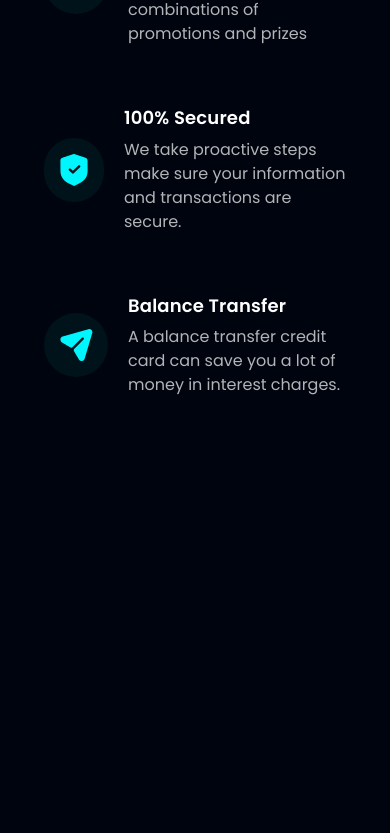
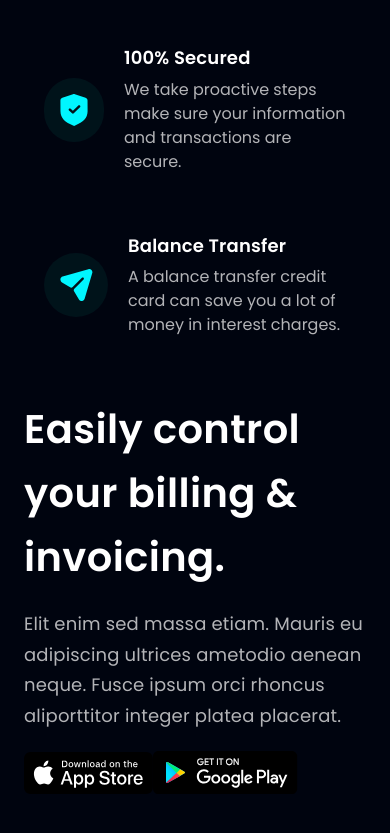
Before and after one commit to emmanuel-ademuyiwa/hooBank, a React (Create React App) app: page / in a window 390 px wide. Shown: the part 2433-3266 px from the top of the page. Before the commit the page ends 2990 px from the top, so only its background shows below. Built offline with nearby package versions, Linux system fonts and the light colour scheme.

Commit message:
Product section done

```diff
--- a/src/App.tsx
+++ b/src/App.tsx
@@ -4,6 +4,7 @@ import Navbar from "./components/Navbar/Navbar";
 import "bootstrap/dist/css/bootstrap.min.css";
 import CompanyInfo from "./components/CompanyInfo/CompanyInfo";
 import Features from "./components/Features/Features";
+import Product from "./components/Product/Product";
 
 function App() {
   return (
@@ -12,6 +13,7 @@ function App() {
       <Hero />
       <CompanyInfo />
       <Features />
+      <Product />
     </div>
   );
 }
--- /dev/null
+++ b/src/components/Product/Product.tsx
@@ -0,0 +1,26 @@
+import React from "react";
+import { bill, apple, google } from "../../assets";
+
+const Product = () => {
+  return (
+    <div className="product">
+      <div className="img--container">
+        <img src={bill} alt="" />
+      </div>
+      <div className="product--details">
+        <h1>Easily control your billing & invoicing.</h1>
+        <p>
+          Elit enim sed massa etiam. Mauris eu adipiscing ultrices ametodio
+          aenean neque. Fusce ipsum orci rhoncus aliporttitor integer platea
+          placerat.
+        </p>
+        <div className="img--flex">
+          <img src={apple} alt="apple icon" />
+          <img src={google} alt="google icon" />
+        </div>
+      </div>
+    </div>
+  );
+};
+
+export default Product;
--- a/src/sass/Features/_features.scss
+++ b/src/sass/Features/_features.scss
@@ -1,7 +1,7 @@
 @import "../variables.scss";
 
 .features {
-  padding: 140px 0;
+  padding: 80px 0;
   display: flex;
   justify-content: space-between;
 
@@ -93,6 +93,7 @@
 @media screen and (max-width: 768px) {
   .features {
     flex-direction: column;
+    padding-bottom: 40px;
     .feature--text {
       h1 {
         font-size: 40px;
--- /dev/null
+++ b/src/sass/Product/_product.scss
@@ -0,0 +1,66 @@
+@import "../variables.scss";
+
+.product {
+  display: flex;
+  justify-content: space-between;
+  align-items: center;
+
+  .img--container {
+    width: 100%;
+    max-width: 636px;
+    img {
+      width: 100%;
+    }
+  }
+
+  .product--details {
+    display: flex;
+    flex-direction: column;
+    gap: 20px;
+
+    h1 {
+      font-weight: 600;
+      font-size: 48px;
+      line-height: 160%;
+      letter-spacing: 0.01em;
+      color: $white;
+      max-width: 470px;
+    }
+
+    p {
+      font-style: normal;
+      font-weight: 400;
+      font-size: 18px;
+      line-height: 170%;
+      letter-spacing: 0.01em;
+      color: $grey;
+      width: 470px;
+    }
+  }
+}
+
+@media screen and (max-width: 765px) {
+  .product {
+    flex-direction: column-reverse;
+    gap: 80px;
+
+    .img--container {
+      width: 100%;
+    }
+
+    .product--details {
+      display: flex;
+      flex-direction: column;
+      gap: 20px;
+
+      h1 {
+        font-size: 40px;
+        width: 100%;
+      }
+
+      p {
+        width: 100%;
+      }
+    }
+  }
+}
--- a/src/sass/main.scss
+++ b/src/sass/main.scss
@@ -11,7 +11,8 @@
 @import "./CompanyInfo/company-info";
 //Features
 @import "./Features/features";
-
+// Product
+@import "./Product/product";
 
 html {
   background: #00040f;
```
